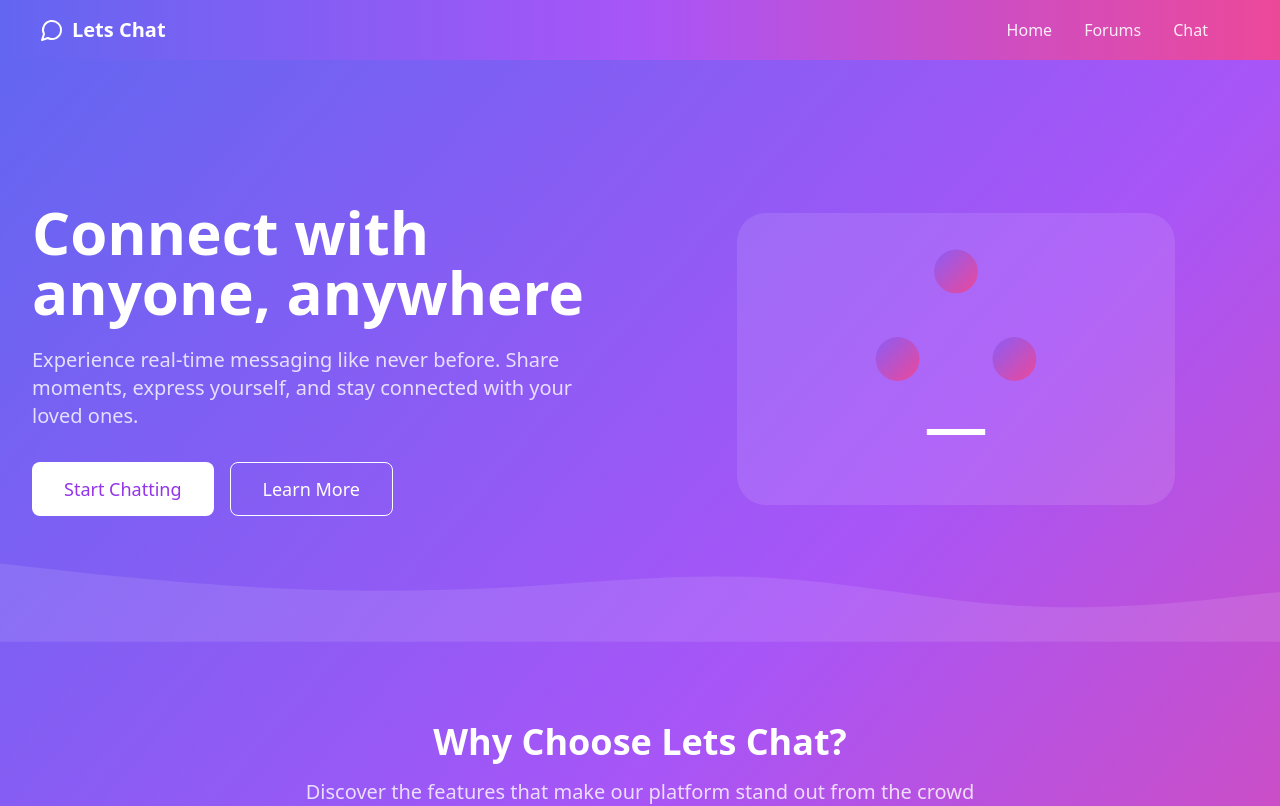
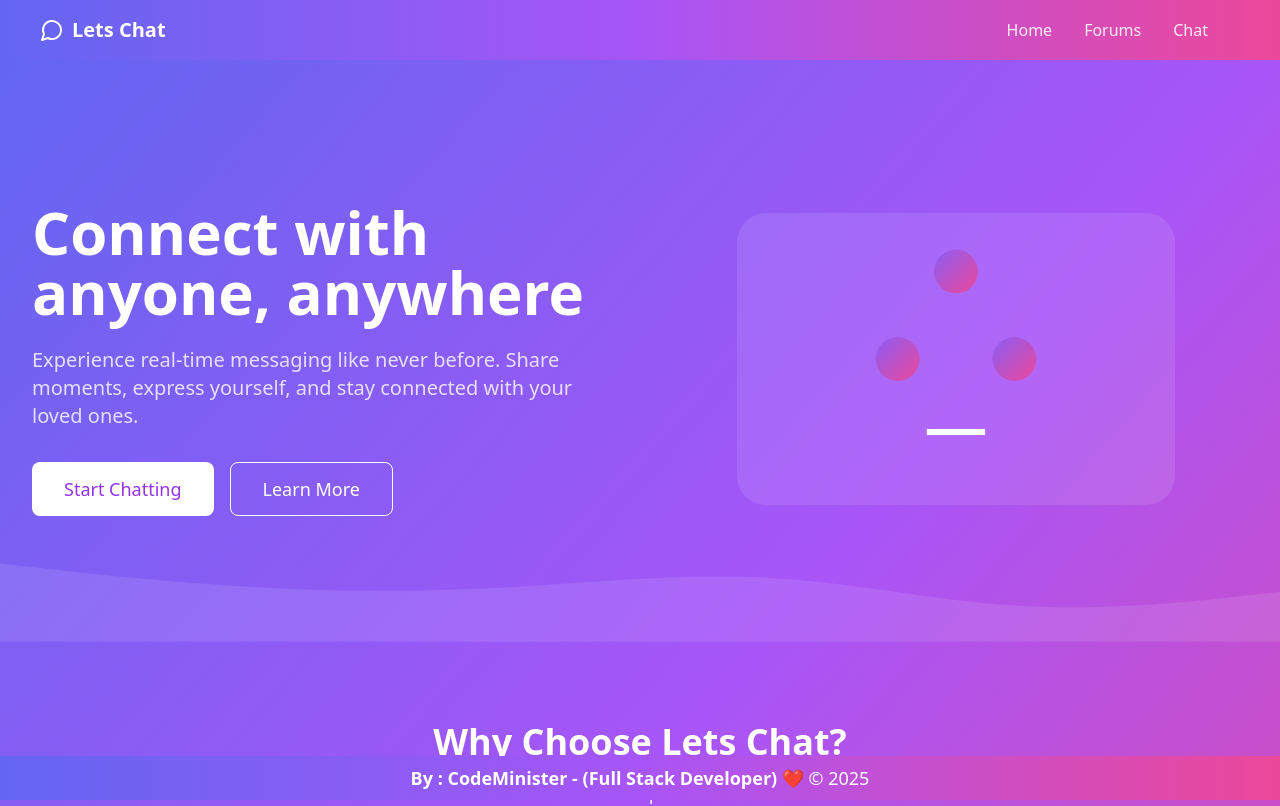
Before and after one commit to Premium07/next-chat-app, a Next.js app: page / in a window 1280 px wide. Shown: the top 806 px of the page. Built offline with nearby package versions, Linux system fonts and the light colour scheme.

Commit message:
fix: make Footer component fixed at the bottom of the viewport

```diff
--- a/src/components/Footer.jsx
+++ b/src/components/Footer.jsx
@@ -2,7 +2,7 @@ import React from "react";
 
 const Footer = () => {
   return (
-    <div className="container mx-auto bg-gradient-to-r from-indigo-500 via-purple-500 to-pink-500 w-full">
+    <div className="container mx-auto fixed bottom-0 left-0 bg-gradient-to-r from-indigo-500 via-purple-500 to-pink-500 w-full">
       <p className="text-center py-2 text-white text-sm lg:text-lg">
         <span className="lg:font-semibold ">
           By : CodeMinister - (Full Stack Developer)
```
